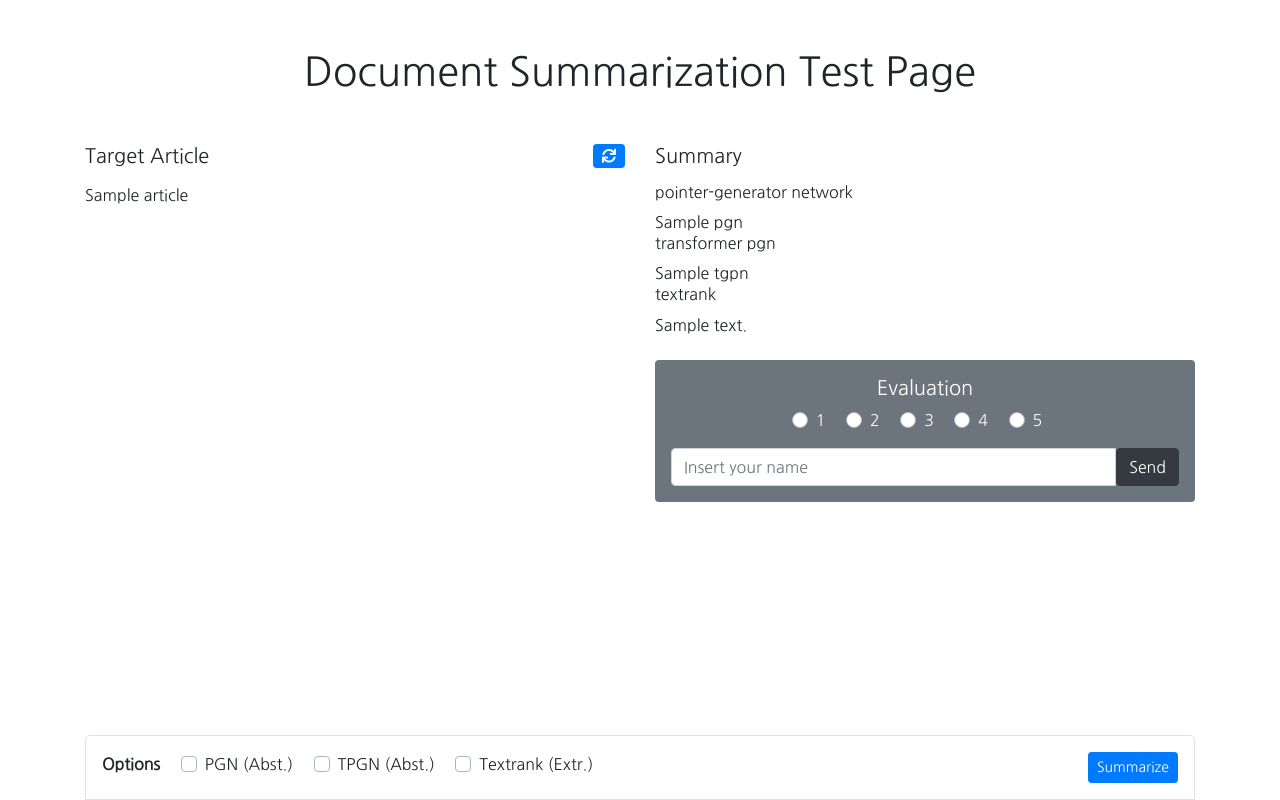
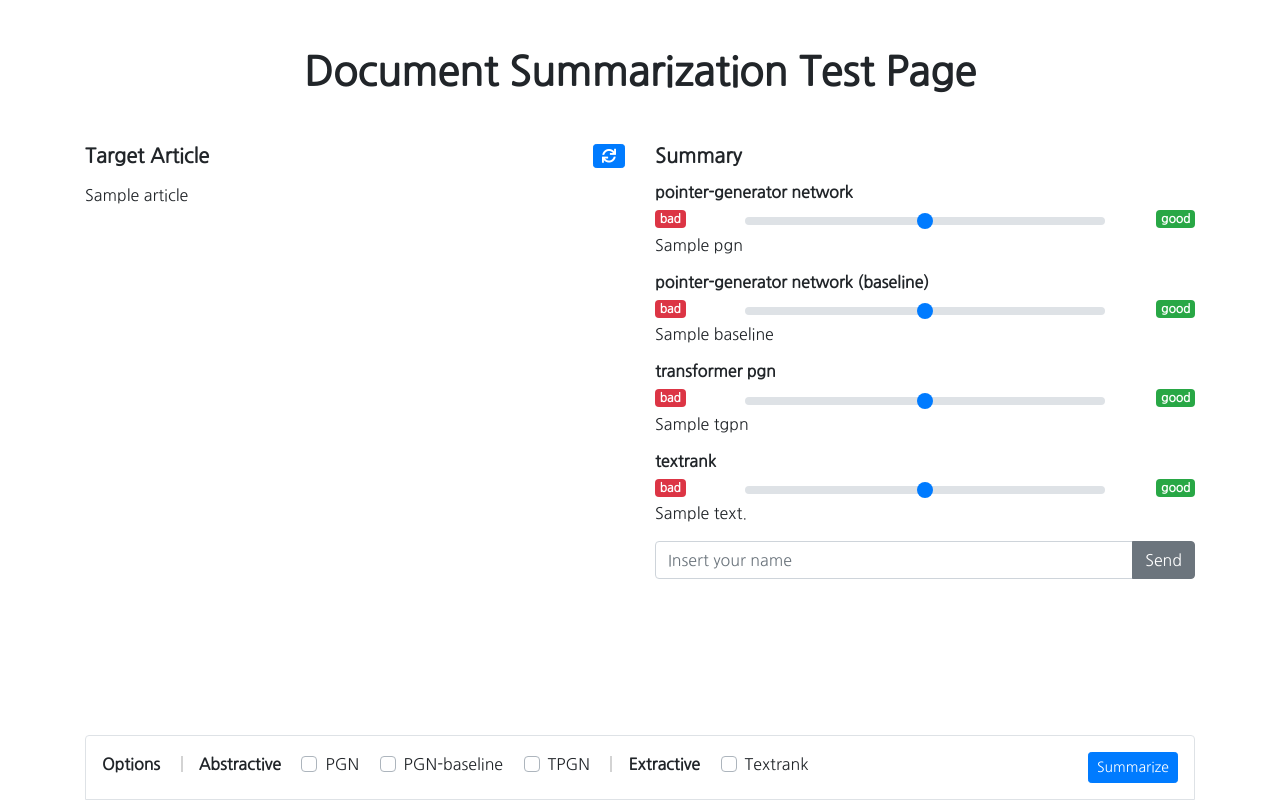
Before and after one commit to junbread/text-summary, a Django app: template src/demo/app/templates/demo.html in a window 1280 px wide. Run offline with Django 3.2, Linux system fonts and the light colour scheme; the template is opened without the code that fills it: most values are stand-ins (such as "Sample title", 1, 10 or a date in 2020); parts of the project's set-up code (start-up, migrations or seed data) failed here and were passed over; some libraries are stand-ins or nearby versions.

Commit message:
각 요약마다 점수 평가할 수 있게 변경

```diff
--- a/src/demo/app/models.py
+++ b/src/demo/app/models.py
@@ -4,7 +4,7 @@ from django.utils import timezone
 
 
 class Eval(models.Model):
-    score = models.IntegerField()
+    score = models.TextField()
     name = models.CharField(max_length=200)
     sum = models.TextField()
     doc = models.TextField()
--- a/src/demo/app/static/css/main.css
+++ b/src/demo/app/static/css/main.css
@@ -1,5 +1,9 @@
 * {
     font-family: 'Nanum Gothic', sans-serif;
+}
+
+h1, h2, h3, h4, h5, h6 {
+    font-weight: bold;
 }
 
 textarea#article-text {
@@ -8,5 +12,9 @@ textarea#article-text {
 }
 
 textarea#article-text:focus {
-    outline: none
+    outline: none;
 }
+
+.splitter {
+    border-right: 2px solid lightgrey
+}
--- a/src/demo/app/templates/demo.html
+++ b/src/demo/app/templates/demo.html
@@ -35,58 +35,83 @@
                             {% if summary is None %}
                             <span>여기에 요약문이 표시됩니다.</span>
                             {% endif %}
+                            {% if summary is not None %}
+                            <form id="form-eval" class="form mb-0" action="eval" method="POST">
+                                <input name="sum" value="{{ summary }}" type="hidden">
+                                <input name="doc" value="{{ article }}" type="hidden">
                                 {% if summary.pgn is not None %}
                                 <h6>pointer-generator network</h6>
-                            {{ summary.pgn }}
+                                <div class="row m-0">
+                                    <div class="col-2 p-0">
+                                        <span class="badge badge-danger">bad</span>
+                                    </div>
+                                    <div class="col-8 p-0">
+                                        <input class="custom-range" type="range" name="score-pgn" min="0" max="4" step="1">
+                                    </div>
+                                    <div class="col-2 p-0 text-right">
+                                        <span class="badge badge-success">good</span>
+                                    </div>
+                                </div>
+                                <p>{{ summary.pgn }}</p>
+                                {% endif %}
+                                {% if summary.baseline is not None %}
+                                <h6>pointer-generator network (baseline)</h6>
+                                <div class="row m-0">
+                                    <div class="col-2 p-0">
+                                        <span class="badge badge-danger">bad</span>
+                                    </div>
+                                    <div class="col-8 p-0">
+                                        <input class="custom-range" type="range" name="score-baseline" min="0" max="4" step="1">
+                                    </div>
+                                    <div class="col-2 p-0 text-right">
+                                        <span class="badge badge-success">good</span>
+                                    </div>
+                                </div>
+                                <p>{{ summary.baseline }}</p>
                                 {% endif %}
                                 {% if summary.tpgn is not None %}
                                 <h6>transformer pgn</h6>
-                            {{ summary.tgpn }}
+                                <div class="row m-0">
+                                    <div class="col-2 p-0">
+                                        <span class="badge badge-danger">bad</span>
+                                    </div>
+                                    <div class="col-8 p-0">
+                                        <input class="custom-range" type="range" name="score-tpgn" min="0" max="4" step="1">
+                                    </div>
+                                    <div class="col-2 p-0 text-right">
+                                        <span class="badge badge-success">good</span>
+                                    </div>
+                                </div>
+                                <p>{{ summary.tgpn }}</p>
                                 {% endif %}
                                 {% if summary.textrank is not None %}
                                 <h6>textrank</h6>
-                            {{ summary.textrank }}
-                            {% endif %}
+                                <div class="row m-0">
+                                    <div class="col-2 p-0">
+                                        <span class="badge badge-danger">bad</span>
+                                    </div>
+                                    <div class="col-8 p-0">
+                                        <input class="custom-range" type="range" name="score-textrank" min="0" max="4" step="1">
+                                    </div>
+                                    <div class="col-2 p-0 text-right">
+                                        <span class="badge badge-success">good</span>
                                     </div>
                                 </div>
-                    {% if summary is not None %}
-                    <div class="form bg-secondary p-3 rounded text-white text-center">
-                        <form id="form-eval" class="form mb-0" action="/eval" method="post">
-                            <input name="sum" value="{{ summary }}" type="hidden">
-                            <input name="doc" value="{{ article }}" type="hidden">
-                            <h5>Evaluation</h5>
-                            <div class="form-group">
-                                <span class="custom-control custom-control-inline custom-radio">
-                                    <input id="eval-1" class="custom-control-input" type="radio" name="score" value="1" />
-                                    <label for="eval-1" class="custom-control-label">1</label>
-                                </span>
-                                <span class="custom-control custom-control-inline custom-radio">
-                                    <input id="eval-2" class="custom-control-input" type="radio" name="score" value="2" />
-                                    <label for="eval-2" class="custom-control-label">2</label>
-                                </span>
-                                <span class="custom-control custom-control-inline custom-radio">
-                                    <input id="eval-3" class="custom-control-input" type="radio" name="score" value="3" />
-                                    <label for="eval-3" class="custom-control-label">3</label>
-                                </span>
-                                <span class="custom-control custom-control-inline custom-radio">
-                                    <input id="eval-4" class="custom-control-input" type="radio" name="score" value="4" />
-                                    <label for="eval-4" class="custom-control-label">4</label>
-                                </span>
-                                <span class="custom-control custom-control-inline custom-radio">
-                                    <input id="eval-5" class="custom-control-input" type="radio" name="score" value="5" />
-                                    <label for="eval-5" class="custom-control-label">5</label>
-                                </span>
-                            </div>
+                                <p>{{ summary.textrank }}</p>
                                 <div class="form-group mb-0">
                                     <div class="input-group">
                                         <input class="form-control" type="text" id="name" name="name"
                                             placeholder="Insert your name">
-                                    <button class="btn btn-dark" type="submit">Send</button>
+                                        <div class="input-group-append">
+                                            <button class="btn btn-secondary" type="submit">Send</button>
                                         </div>
                                     </div>
-                        </form>
                                 </div>
                                 {% endif %}
+                            </form>
+                            {% endif %}
+                        </div>
+                    </div>
                 </div>
             </article>
         </article>
@@ -94,21 +119,30 @@
             <div class="p-3 bg-white rounded-top border clearfix">
                 <form id="form-request" class="form mb-0" action="/" method="post">
                     <input id="article" type="hidden" name="article">
-                    <b class="mr-3">Options</b>
+                    <b>Options</b>
+                    <span class="splitter ml-3 mr-3"></span>
+                    <b class="mr-3">Abstractive</b>
                     <span class="custom-control custom-checkbox custom-control-inline">
                         <input class="custom-control-input" type="checkbox" name="option" value="pgn"
                             id="option-pgn" {% if "pgn" in options %}checked{% endif %}>
-                        <label class="custom-control-label" for="option-pgn">PGN (Abst.)</label>
+                        <label class="custom-control-label" for="option-pgn">PGN</label>
                     </span>
                     <span class="custom-control custom-checkbox custom-control-inline">
+                        <input class="custom-control-input" type="checkbox" name="option" value="baseline"
+                            id="option-baseline" {% if "baseline" in options %}checked{% endif %}>
+                        <label class="custom-control-label" for="option-baseline">PGN-baseline</label>
+                    </span>
+                    <span class="custom-control custom-checkbox custom-control-inline mr-0">
                         <input class="custom-control-input" type="checkbox" name="option" value="tpgn"
                             id="option-tpgn" {% if "tpgn" in options %}checked{% endif %}>
-                        <label class="custom-control-label" for="option-tpgn">TPGN (Abst.)</label>
+                        <label class="custom-control-label" for="option-tpgn">TPGN</label>
                     </span>
+                    <span class="splitter ml-3 mr-3"></span>
+                    <b class="mr-3">Extractive</b>
                     <span class="custom-control custom-checkbox custom-control-inline">
                         <input class="custom-control-input" type="checkbox" name="option" value="textrank"
                             id="option-textrank" {% if "textrank" in options %}checked{% endif %}>
-                        <label class="custom-control-label" for="option-textrank">Textrank (Extr.)</label>
+                        <label class="custom-control-label" for="option-textrank">Textrank</label>
                     </span>
                     <button class="float-right btn btn-sm btn-primary" type="button" onclick="submitForm()">Summarize</button>
                 </form>
```
Also changed, not shown: src/demo/app/views.py (+8 -4 lines). Lines whose indentation alone changed are shown as unchanged.
